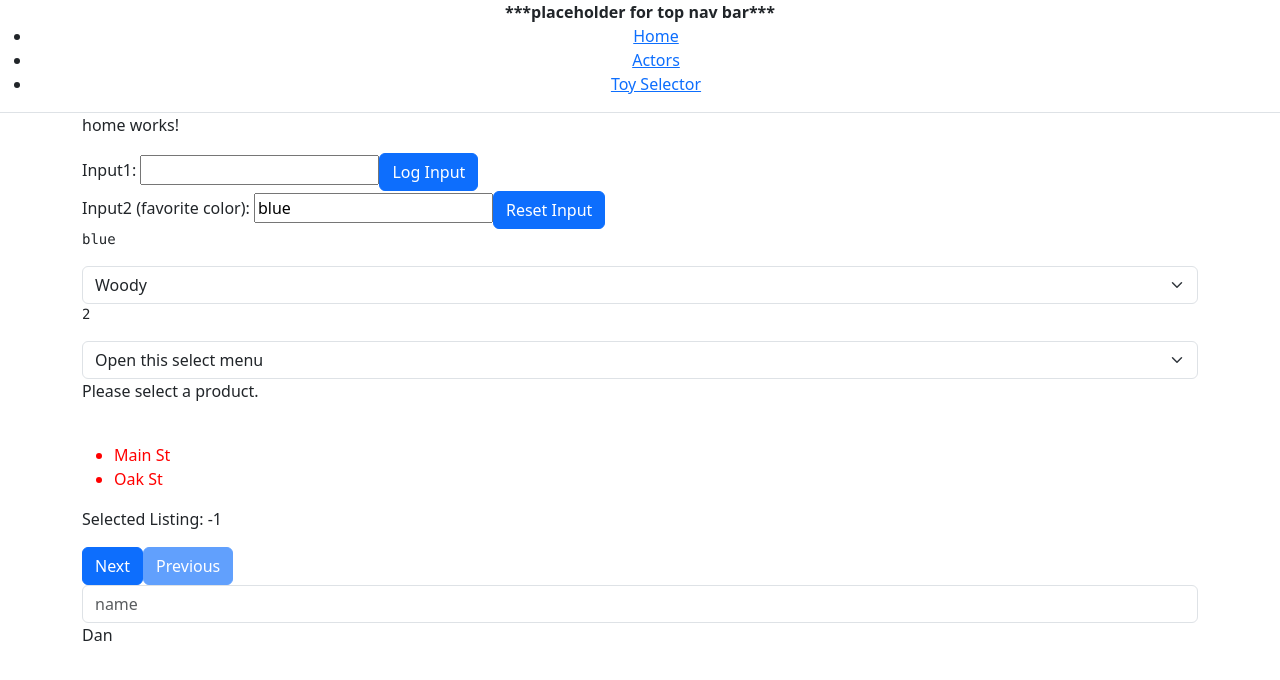
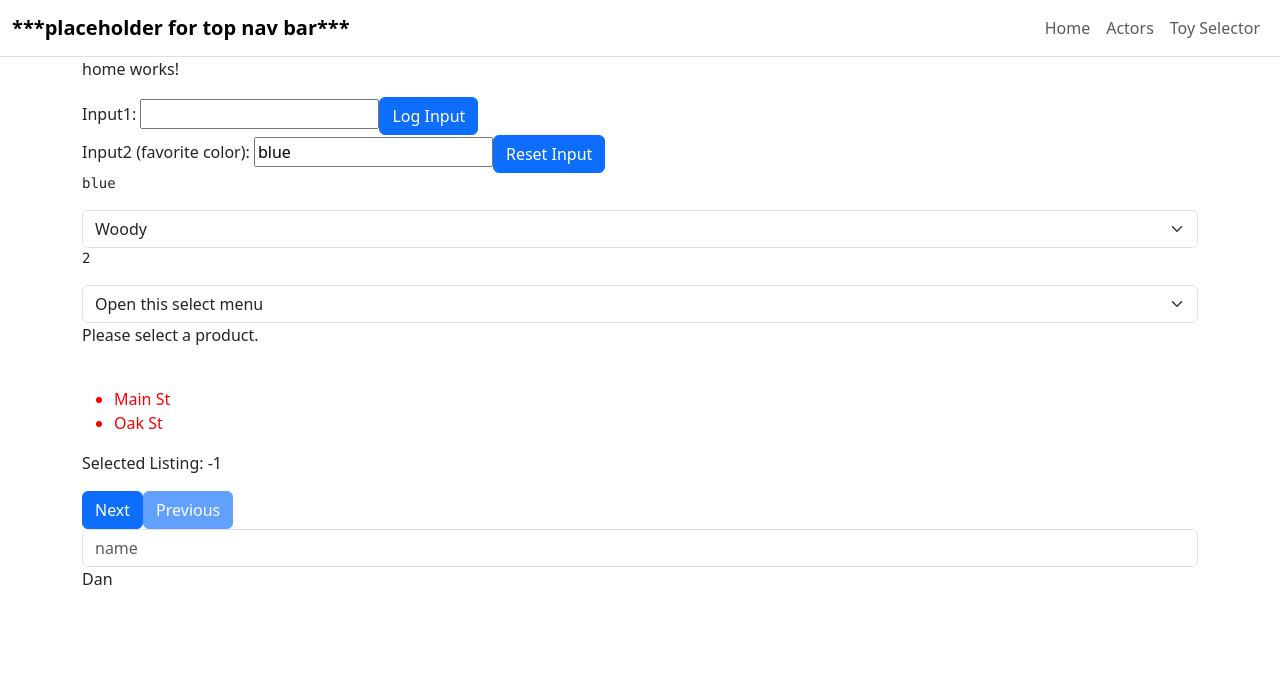
Before and after one commit to dnewingh/angular-labs, an Angular app in the folder ng-reference-guide-001/: page / in a window 1280 px wide. Shown: the top 680 px of the page. Built offline with nearby package versions, Linux system fonts and the light colour scheme.

Commit message:
feat(ng-ref-guide-001): Add basic bootstrap navbar

```diff
--- a/ng-reference-guide-001/src/app/app.component.ts
+++ b/ng-reference-guide-001/src/app/app.component.ts
@@ -6,13 +6,15 @@ import { RouterModule, RouterOutlet } from '@angular/router';
   standalone: true,
   imports: [RouterOutlet, RouterModule],
   template: `
-    <nav class="text-center border-bottom">
-      <strong>***placeholder for top nav bar***</strong>
-      <ul>
-        <li><a routerLink="/">Home</a></li>
-        <li><a routerLink="/actors">Actors</a></li>
-        <li><a routerLink="/toy-selector-001">Toy Selector</a></li>
-      </ul>
+    <nav class="navbar navbar-expand border-bottom">
+      <div class="container-fluid">
+        <strong class="navbar-brand">***placeholder for top nav bar***</strong>
+        <div class="navbar-nav">
+          <a class="nav-link" routerLink="/">Home</a>
+          <a class="nav-link" routerLink="/actors">Actors</a>
+          <a class="nav-link" routerLink="/toy-selector-001">Toy Selector</a>
+        </div>
+      </div>
     </nav>
     <main class="container">
       <router-outlet />
```
